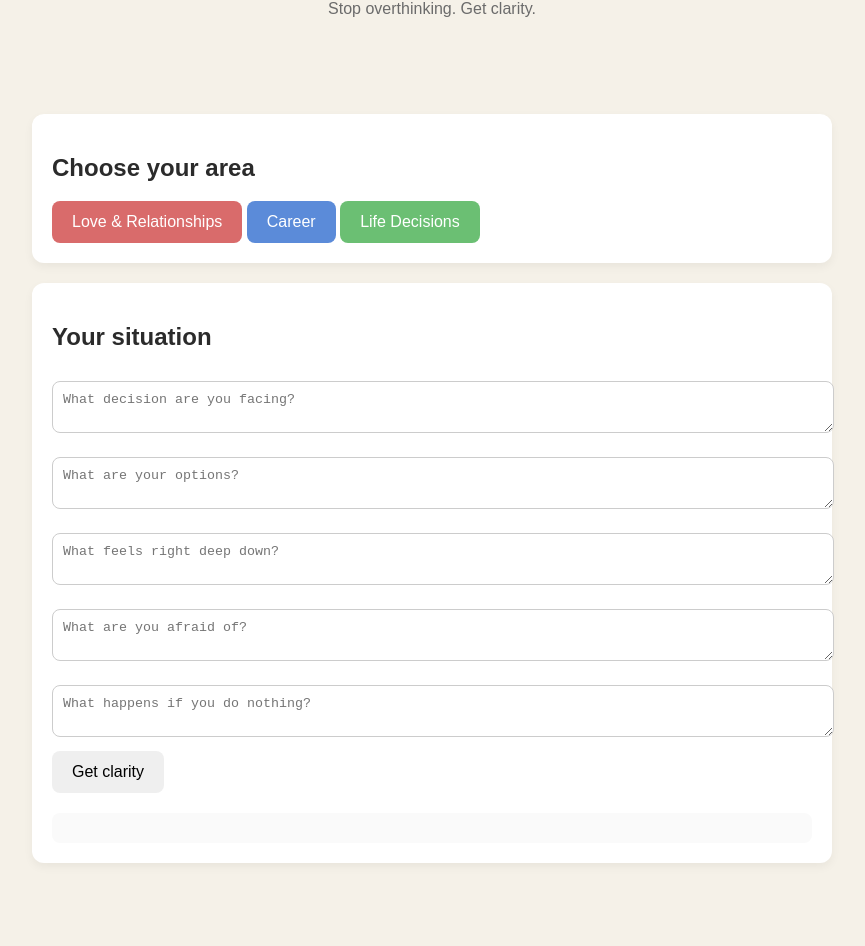
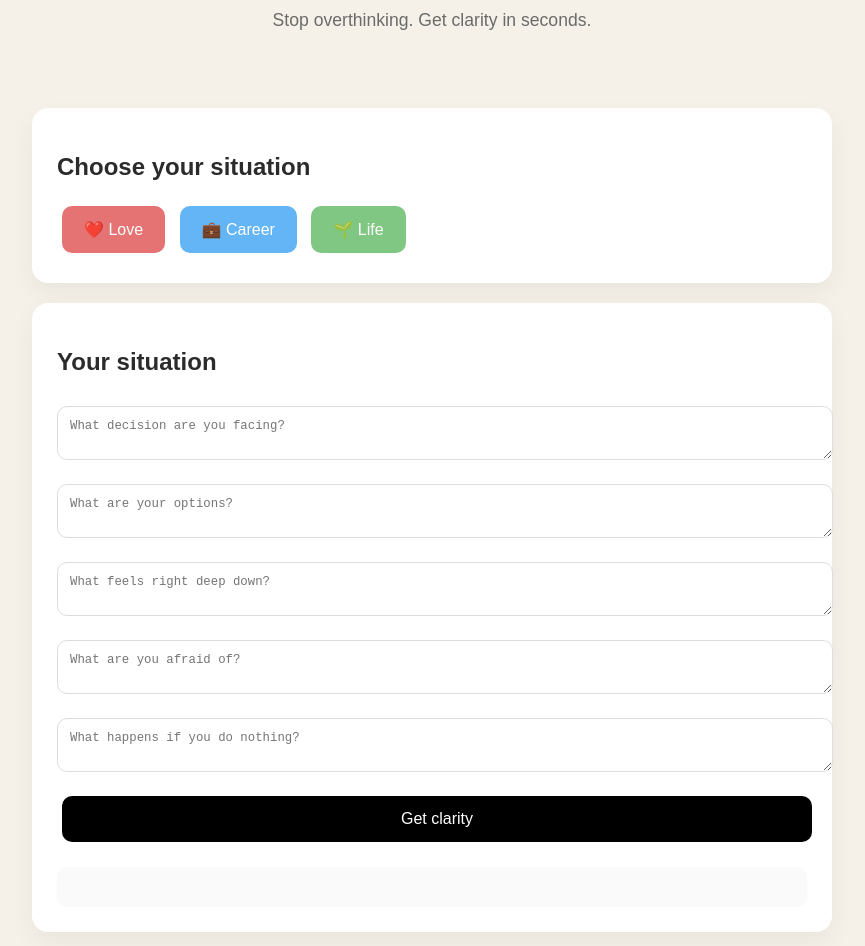
Before and after one commit to filikika/justdecide, a plain HTML site: page index.html in a window 1280 px wide. Shown: the part 139-1085 px from the top of the page, without its empty margins (208-1073 px from the left). Before the commit the page ends 1042 px from the top, so only its background shows below. Drawn offline with Linux system fonts and the light colour scheme.

Commit message:
index.html

```diff
--- a/index.html
+++ b/index.html
@@ -13,13 +13,15 @@ body {
 }
 header {
   text-align: center;
-  padding: 40px 20px;
+  padding: 50px 20px 20px;
 }
 h1 {
-  font-size: 2.5em;
+  font-size: 2.8em;
+  margin-bottom: 10px;
 }
 p.subtitle {
   color: #6b6b6b;
+  font-size: 1.1em;
 }
 .container {
   max-width: 800px;
@@ -28,33 +30,50 @@ p.subtitle {
 }
 .card {
   background: white;
-  border-radius: 12px;
-  padding: 20px;
+  border-radius: 16px;
+  padding: 25px;
   margin: 20px 0;
-  box-shadow: 0 4px 10px rgba(0,0,0,0.05);
+  box-shadow: 0 10px 25px rgba(0,0,0,0.05);
 }
 button {
-  padding: 12px 20px;
+  padding: 14px 22px;
   border: none;
-  border-radius: 8px;
+  border-radius: 10px;
   cursor: pointer;
   font-size: 1em;
+  margin: 5px;
+  transition: 0.2s ease;
 }
-.love { background-color: #d96b6b; color: white; }
-.career { background-color: #5b8bd9; color: white; }
-.life { background-color: #6bbf73; color: white; }
+button:hover {
+  transform: translateY(-2px);
+  opacity: 0.9;
+}
+.love { background-color: #e57373; color: white; }
+.career { background-color: #64b5f6; color: white; }
+.life { background-color: #81c784; color: white; }
+.active {
+  outline: 3px solid black;
+}
 form textarea {
   width: 100%;
-  padding: 10px;
+  padding: 12px;
   margin: 10px 0;
-  border-radius: 8px;
-  border: 1px solid #ccc;
+  border-radius: 10px;
+  border: 1px solid #ddd;
+  font-size: 0.95em;
 }
 .result {
   margin-top: 20px;
-  padding: 15px;
+  padding: 20px;
   background: #fafafa;
-  border-radius: 8px;
+  border-radius: 10px;
+  line-height: 1.6;
+}
+.cta {
+  background: black;
+  color: white;
+  width: 100%;
+  margin-top: 10px;
 }
 </style>
 </head>
@@ -62,16 +81,16 @@ form textarea {
 
 <header>
   <h1>JustDecide</h1>
-  <p class="subtitle">Stop overthinking. Get clarity.</p>
+  <p class="subtitle">Stop overthinking. Get clarity in seconds.</p>
 </header>
 
 <div class="container">
 
 <div class="card">
-  <h2>Choose your area</h2>
-  <button class="love" onclick="setMode('love')">Love & Relationships</button>
-  <button class="career" onclick="setMode('career')">Career</button>
-  <button class="life" onclick="setMode('life')">Life Decisions</button>
+  <h2>Choose your situation</h2>
+  <button id="loveBtn" class="love" onclick="setMode('love')">❤️ Love</button>
+  <button id="careerBtn" class="career" onclick="setMode('career')">💼 Career</button>
+  <button id="lifeBtn" class="life" onclick="setMode('life')">🌱 Life</button>
 </div>
 
 <div class="card">
@@ -82,7 +101,7 @@ form textarea {
     <textarea id="q3" placeholder="What feels right deep down?"></textarea>
     <textarea id="q4" placeholder="What are you afraid of?"></textarea>
     <textarea id="q5" placeholder="What happens if you do nothing?"></textarea>
-    <button type="button" onclick="generateDecision()">Get clarity</button>
+    <button type="button" class="cta" onclick="generateDecision()">Get clarity</button>
   </form>
 
   <div id="result" class="result"></div>
@@ -95,11 +114,28 @@ let mode = "";
 
 function setMode(selected) {
   mode = selected;
+
+  document.getElementById('loveBtn').classList.remove('active');
+  document.getElementById('careerBtn').classList.remove('active');
+  document.getElementById('lifeBtn').classList.remove('active');
+
+  document.getElementById(selected + 'Btn').classList.add('active');
 }
 
 function generateDecision() {
   const q3 = document.getElementById('q3').value;
   const q4 = document.getElementById('q4').value;
+
+  if (!mode) {
+    alert("Choose a category first 🙂");
+    return;
+  }
+
+  const tone = {
+    love: "Your heart is already leaning in a direction.",
+    career: "You are thinking logically, but your instinct still speaks.",
+    life: "You are searching for clarity, not just an answer."
+  };
 
   const result = `
   <strong>Your decision:</strong><br>
@@ -108,8 +144,8 @@ function generateDecision() {
   <strong>Why:</strong><br>
   You are not confused. You are holding back because of: ${q4 || 'fear.'}<br><br>
 
-  <strong>Truth:</strong><br>
-  If fear was not a factor, your decision would feel clear.<br><br>
+  <strong>Insight:</strong><br>
+  ${tone[mode]}<br><br>
 
   <strong>Next step:</strong><br>
   Take one small action within 24 hours.
```
